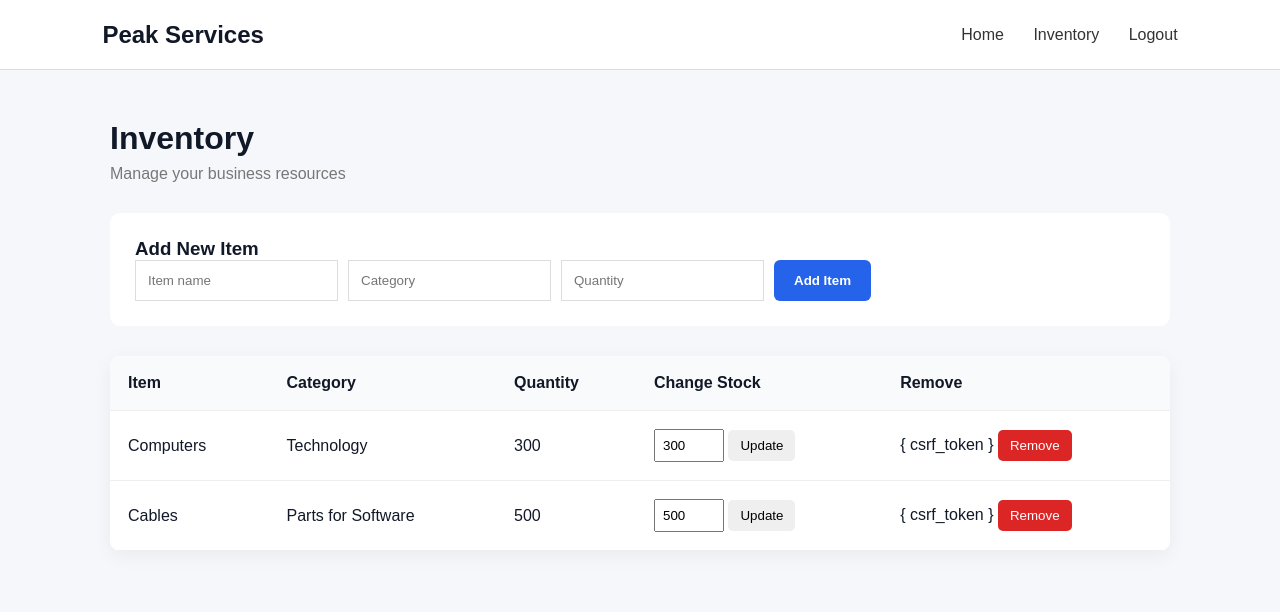
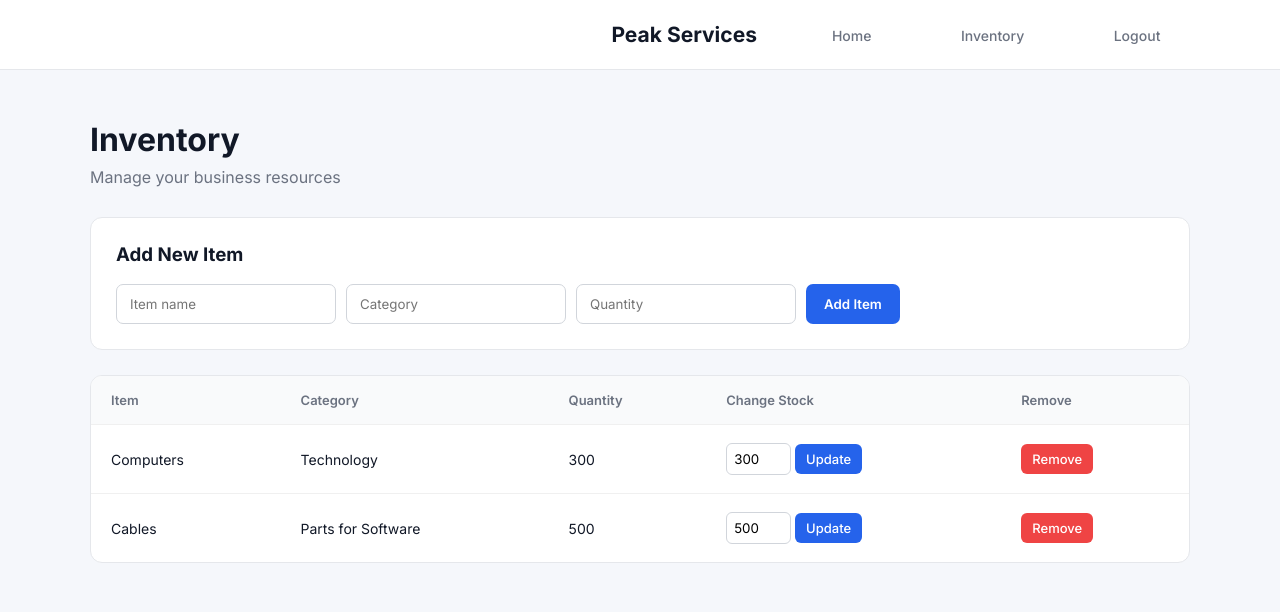
Before and after one commit to 8001688-cmyk/Peak-Services, a Django app: page /inventory/ in a window 1280 px wide. Shown: the top 612 px of the page. Run offline with Django 3.2, Linux system fonts and the light colour scheme; data comes from the database, SQL or seed files in the repository; both versions use the stored data as it was after the commit.

```diff
--- a/Peak Services/main/models.py
+++ b/Peak Services/main/models.py
@@ -1,4 +1,3 @@
-
 
 from django.db import models
 
--- a/Peak Services/main/static/main/style.css
+++ b/Peak Services/main/static/main/style.css
@@ -1,8 +1,10 @@
+@import url('https://fonts.googleapis.com/css2?family=Inter:ital,opsz,wght@0,14..32,100..900;1,14..32,100..900&family=Poppins:ital,wght@0,100;0,200;0,300;0,400;0,500;0,600;0,700;0,800;0,900;1,100;1,200;1,300;1,400;1,500;1,600;1,700;1,800;1,900&display=swap');
+
 * {
     margin: 0;
     padding: 0;
     box-sizing: border-box;
-
+    font-family: 'Inter', sans-serif;
 }
 
 html {
@@ -18,36 +20,37 @@ body {
 
 /* NAVBAR */
 
-.navbar {
-    height: 75px;
+.all-nav {
+    height: 70px;
+    padding: 0 7%;
     display: flex;
     align-items: center;
-    justify-content: space-between;
-    padding: 0 8%;
-    border-bottom: 1px solid #eeeeee;
+    justify-content: right;
     background: white;
-}
-
-.logo {
-    font-size: 22px;
-    font-weight: 700;
-}
-
-.nav-links {
-    display: flex;
-    gap: 35px;
-}
-
-.nav-links a{
-    text-decoration: none;
-    color: #333333;
-    font-size: 15px;
+    border-bottom: 1px solid #e5e7eb;
 
 }
 
-.nav-links a:hover {
+.all-nav h2 {
+    margin: 0;
+    font-size: 21px;
+    padding: 20px;
+}
+
+.all-nav a {
+    margin-left: 25px;
+    text-decoration: none;
+    color: #6b7280;
+    font-size: 14px;
+    font-weight: 500;
+    padding: 30px;
+}
+
+.all-nav a:hover {
     color: #2563eb;
 }
+
+
 
 /* MAIN */
 
@@ -113,6 +116,27 @@ body {
 
 .primary:hover {
     background: #1d4ed8
+}
+
+/*logout Button */
+
+.logout-btn {
+    background: transparent;
+    color: #e63946;
+    border: 2px solid #e63946;
+    padding: 9px 20px;
+    border-radius: 8px;
+    font-size: 15px;
+    font-weight: 600;
+    cursor: pointer;
+    transition: all 0.25s ease;
+}
+
+.logout-btn:hover {
+    background: #e63946;
+    color: white;
+    transform: translateY(-2px);
+    box-shadow: 0 5px 12px rgba(230, 57, 70, 0.25);
 }
 
 /* Signup Page */
@@ -216,36 +240,18 @@ body {
 
 /* Inventory */
 
+
 .inventory-page {
     margin: 0;
     background: #f5f7fb;
-    font-family: Arial, sans-serif;
-}
-
-.inventory-nav {
-    height: 70px;
-    padding: 0 8%;
-    display: flex;
-    align-items: center;
-    justify-content: space-between;
-    background: white;
-    border-bottom: 1px solid #ddd;
-}
-
-.inventory-nav h2 {
-        margin: 0;
-}
-
-.inventory-nav a {
-    margin-left: 25px;
-    text-decoration: none;
-    color: #333;
+    font-family: 'Inter', sans-serif;
+    color: #111827;
 }
 
 .inventory-container {
-    max-width: 1100px;
+    max-width: 1150px;
     margin: 50px auto;
-    padding: 0 20px;
+    padding: 0 25px;
 }
 
 .inventory-header {
@@ -256,66 +262,27 @@ body {
 }
 
 .inventory-header h1 {
-    margin-bottom: 8px;
-
+    margin: 0 0 8px;
+    font-size: 32px;
 }
 
 .inventory-header p {
-    color: #777;
+    margin: 0;
+    color: #6b7280;
 }
 
-.inventory-add-button {
-    padding: 12px 20px;
-    border: none;
-    border-radius: 6px;
-    background: #2563eb;
-    color: white;
-    font-weight: bold;
-    cursor: pointer;
-}
-
-.inventory-card {
-    background: white;
-    border-radius: 10px;
-    overflow: hidden;
-    box-shadow: 0 5px 20px rgba(0, 0, 0, 0.05);
-}
-
-.inventory-table {
-    width: 100%;
-    border-collapse: collapse;
-}
-
-.inventory-table th, .inventory-table td {
-    padding: 18px;
-    text-align: left;
-    border-bottom: 1px solid #eee;
-}
-
-.inventory-table th {
-   background: #f9fafb;
-
-}
-
-.inventory-good {
-    color: #15803d;
-    font-weight: bold;
-}
-
-.inventory-low {
-    color: #dc2626;
-    font-weight: bold;
-}
 
 .inventory-add {
     background: white;
     padding: 25px;
-    margin-bottom: 30px;
-    border-radius: 10px;
+    margin-bottom: 25px;
+    border: 1px solid #e5e7eb;
+    border-radius: 12px;
 }
 
 .inventory-add h3 {
     margin-top: 0;
+    margin-bottom: 18px;
 }
 
 .inventory-add form {
@@ -325,26 +292,103 @@ body {
 }
 
 .inventory-add input {
-    padding: 12px;
-    border: 1px solid #ddd;
+    padding: 11px 13px;
+    border: 1px solid #d1d5db;
+    border-radius: 7px;
+    font-family: inherit;
+    outline: none;
 }
 
-.inventory-table input {
-    width: 70px;
-    padding: 7px;
+.inventory-add input:focus {
+    border-color: #2563eb;
 }
 
-.inventory-table button {
-    padding: 8px 12px;
+
+.inventory-add-button {
+    padding: 11px 18px;
     border: none;
-    border-radius: 5px;
+    border-radius: 7px;
+    background: #2563eb;
+    color: white;
+    font-family: inherit;
+    font-weight: 600;
     cursor: pointer;
 }
 
+.inventory-add-button:hover {
+    background: #1d4ed8;
+}
+
+.inventory-card {
+    background: white;
+    border: 1px solid #e5e7eb;
+    border-radius: 12px;
+    overflow: hidden;
+}
+
+.inventory-table {
+    width: 100%;
+    border-collapse: collapse;
+}
+
+.inventory-table th {
+    padding: 16px 20px;
+    text-align: left;
+    background: #f9fafb;
+    color: #6b7280;
+    font-size: 13px;
+    font-weight: 600;
+}
+
+.inventory-table td {
+    padding: 18px 20px;
+    border-top: 1px solid #f0f0f0;
+    font-size: 14px;
+}
+
+.inventory-table tr:hover {
+    background: #fafbff;
+}
+
+
+
+.inventory-table input {
+    width: 65px;
+    padding: 7px;
+    border: 1px solid #d1d5db;
+    border-radius: 6px;
+    font-family: inherit;
+}
+
+
+
+.inventory-table button {
+    padding: 7px 11px;
+    border: none;
+    border-radius: 6px;
+    background: #2563eb;
+    color: white;
+    font-family: inherit;
+    font-size: 13px;
+    font-weight: 500;
+    cursor: pointer;
+}
+
+.inventory-table button:hover {
+    background: #1d4ed8;
+}
+
 .inventory-delete-button {
-    background: #dc2626;
-    color: white;
+    background: #ef4444 !important;
 }
+
+.inventory-delete-button:hover {
+    background: #dc2626 !important;
+}
+
+
+
+
 
 
 
--- a/Peak Services/main/templates/main/inventory.html
+++ b/Peak Services/main/templates/main/inventory.html
@@ -11,7 +11,7 @@
 </head>
 <body class="inventory-page">
 
-    <nav class="inventory-nav">
+    <nav class="all-nav">
         <h2>Peak Services</h2>
 
         <div>
@@ -45,17 +45,17 @@
                 <input type="text"
                        name="name"
                        placeholder="Item name"
-                       required>
+                       required/>
 
                 <input type="text"
                        name="category"
                        placeholder="Category"
-                       required>
+                       required/>
 
                 <input type="number"
                        name="quantity"
                        placeholder="Quantity"
-                       required>
+                       required/>
 
                 <button type="submit" class="inventory-add-button">
                     Add Item
@@ -105,7 +105,7 @@
                         <td>
                             <form method="POST" action="{% url 'delete_item' item.id %}">
 
-                                { csrf_token }
+                                {% csrf_token %}
 
                                 <button type="submit" class="inventory-delete-button">
                                     Remove
--- a/Peak Services/main/views.py
+++ b/Peak Services/main/views.py
@@ -23,12 +23,6 @@ def signup(request):
     return render (request, 'main/signup.html', {'form': form})
 
 # INVENTORY
-
-def home(request):
-    return render(request, 'main/index.html')
-
-def inventory(request):
-    return render(request, 'main/inventory.html')
 
 def inventory(request):
     items = InventoryItem.objects.all()
```
Also changed, not shown: Peak Services/main/templates/main/index.html (+6 -9 lines), Peak Services/db.sqlite3, Peak Services/main/forms.py (line endings or trailing spaces), Peak Services/main/migrations/0001_initial.py (added).
